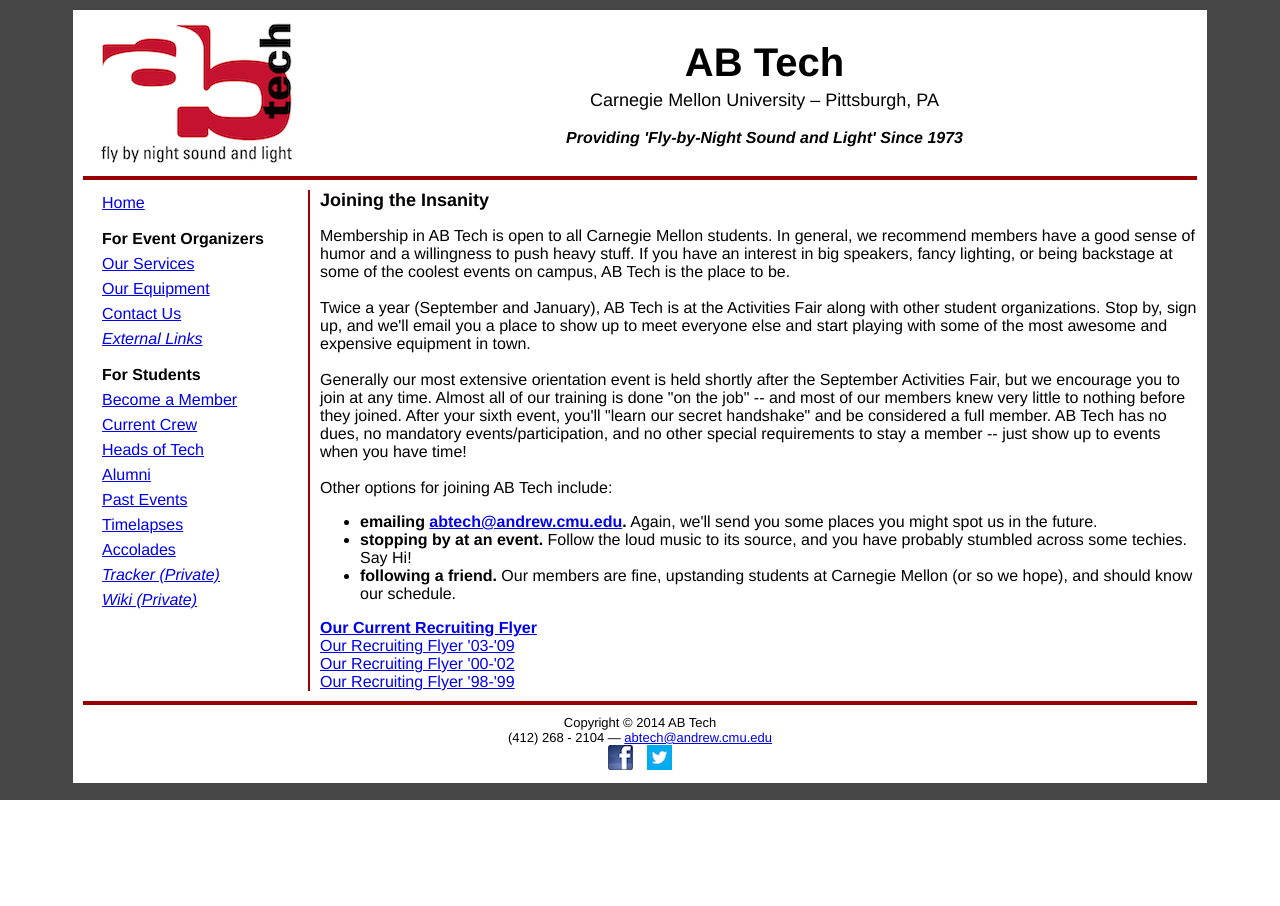
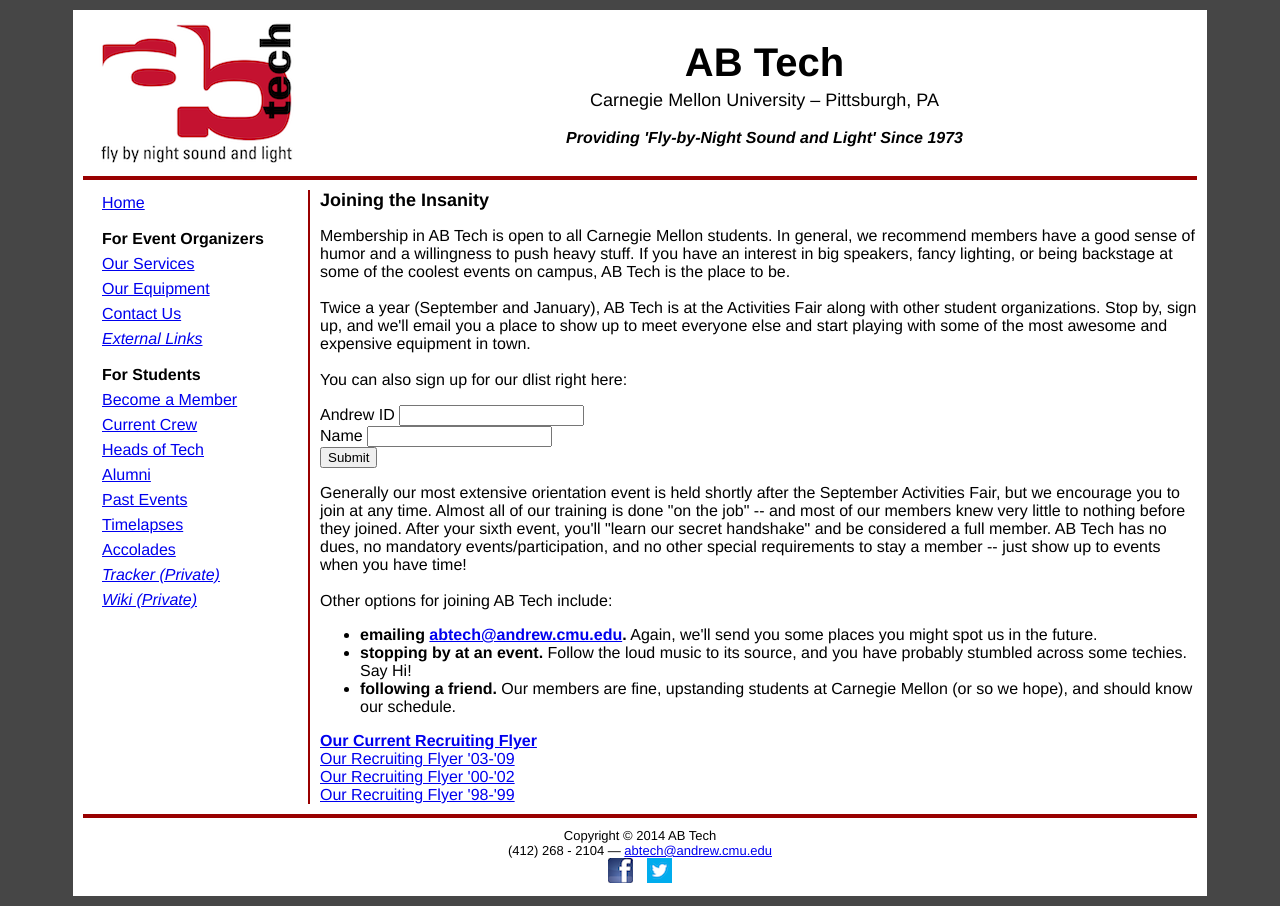
Before and after one commit to ABTech/abtech.org, a Django app: page /join in a window 1280 px wide. Before the commit the page ends 800 px from the top, so only its background shows below. Run offline with Django 3.2, Linux system fonts and the light colour scheme; some libraries are stand-ins or nearby versions.

Commit message:
Adding signup form

```diff
--- /dev/null
+++ b/static/js/join.js
@@ -0,0 +1,25 @@
+$( document ).ready(function() {
+
+    var signup_form = $("#signup");
+    var signup_url = "/signup"
+    signup_form.submit(function(event) {
+        console.log("signup");
+        event.preventDefault();
+        $.ajax({
+            type: "POST",
+            url: signup_url,
+            data: signup_form.serialize(),
+            success: function(data)
+            {
+                console.log("success");
+                console.log(data);
+            },
+            error: function(data)
+            {
+                console.log("error");
+                console.log(data);
+            }
+        });
+    });
+
+});
--- a/templates/alumni.html
+++ b/templates/alumni.html
@@ -597,7 +597,6 @@
         <td></td>
     </tr>
 </table>
-</p>
 </center>
 
 {% include "footer.html" %}
--- a/templates/join.html
+++ b/templates/join.html
@@ -5,10 +5,12 @@
 
 <head><title>AB Tech: Joining Tech</title>
 <meta http-equiv="Content-Type" content="text/html; charset=iso-8859-1">
+  <script src="//ajax.googleapis.com/ajax/libs/jquery/2.1.1/jquery.min.js"></script>
+  <script src="{% static "js/join.js" %}"></script>
+
 </head>
 {% include "header.html" %}
 {% include "sidebar.html" %}
-
 <FONT SIZE=+1><b>Joining the Insanity</b></FONT><P>
 Membership in AB Tech is open to all Carnegie Mellon students.
 In general, we recommend members have a good sense of humor and a willingness to push heavy stuff.
@@ -20,7 +22,15 @@
 organizations. Stop by, sign up, and we'll email you a place to show up to meet everyone else and
 start playing with some of the most awesome and expensive equipment in town.
 <br><br>
-
+You can also sign up for our dlist right here:
+<form id="signup">
+  {% csrf_token %}
+  <label for="andrew_id">Andrew ID</label>
+  <input type="text" name="andrew_id"><br>
+  <label for="name">Name</label>
+  <input type="text" name="name"><br>
+  <input type="submit" value="Submit">
+</form>
 Generally our most extensive orientation event is held shortly after the September Activities Fair, but
 we encourage you to join at any time. Almost all of our training is done "on the job" -- and most of our members
 knew very little to nothing before they joined. After your sixth event, you'll "learn our secret
--- a/website/urls.py
+++ b/website/urls.py
@@ -19,4 +19,5 @@
     url(r'^events00$', views.events00, name='events00'),
     url(r'^timelapse$', views.timelapse, name='timelapse'),
     url(r'^accolades$', views.accolades, name='accolades'),
+    url(r'^signup$', views.signup, name='signup'),
 ]
--- a/website/views.py
+++ b/website/views.py
@@ -1,5 +1,5 @@
 from django.shortcuts import render
-
+from django.http import HttpResponse
 
 # Create your views here.
 def index(request):
@@ -64,3 +64,11 @@
 
 def accolades(request):
     return render(request, "accolades.html", {})
+
+
+def signup(request):
+    d = request.POST
+    andrew_id = d.get("andrew_id")
+    name = d.get("name")
+    print(andrew_id, name)
+    return HttpResponse("hi")
```
